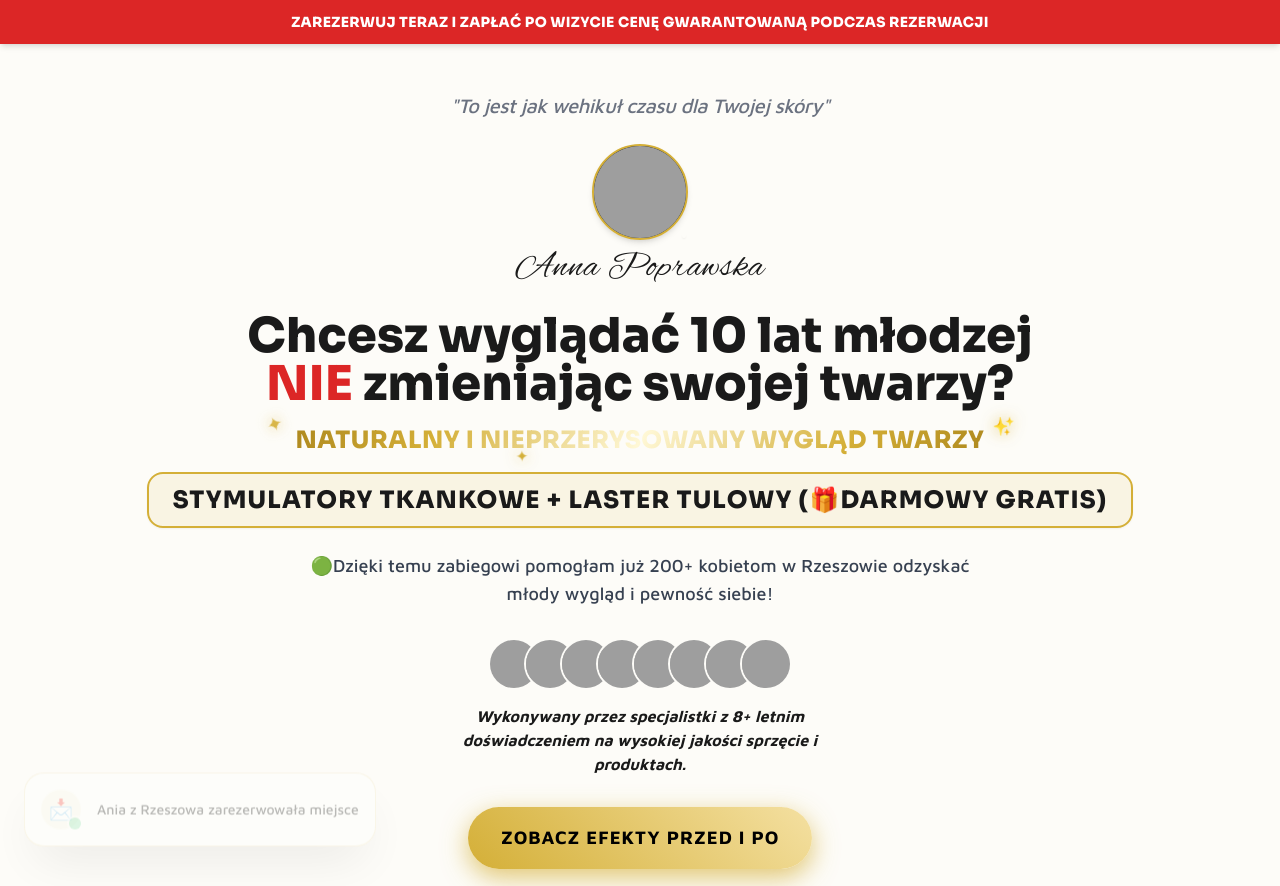
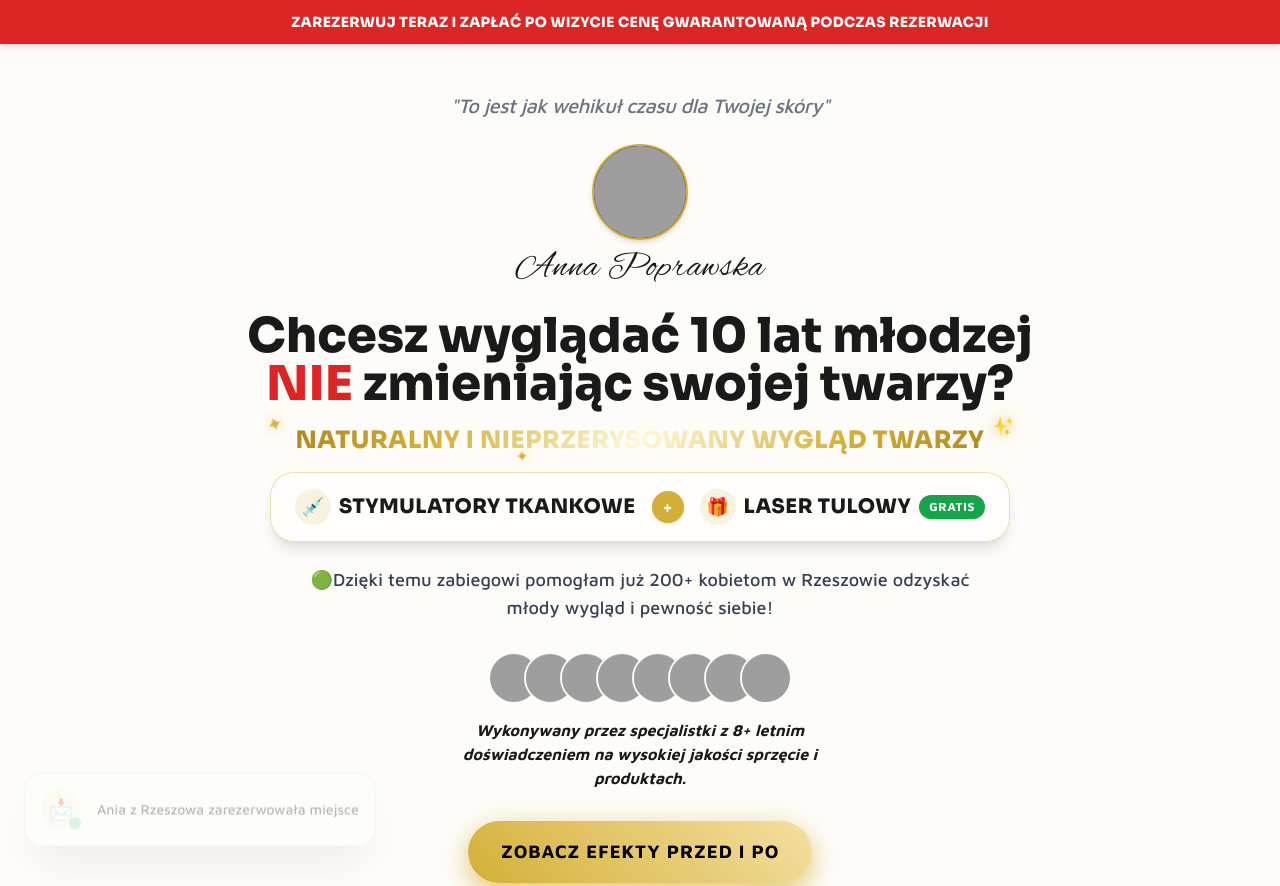
Before and after one commit to onlysukcesmedia-star/StymulatoryTkankowe--5-10-lat---RZESZ-W, a plain HTML site: page index.html in a window 1280 px wide. Shown: the top 886 px of the page. Drawn offline with nearby package versions, Linux system fonts and the light colour scheme; grey boxes are pictures that could not be loaded.

Commit message:
Update index.html

```diff
--- a/index.html
+++ b/index.html
@@ -258,11 +258,25 @@
             </p>
         </div>
 
-        <div class="inline-block border-2 border-gold bg-gold/10 px-6 py-2.5 rounded-2xl mb-6 shadow-sm backdrop-blur-sm">
-            <p class="font-sora text-lg md:text-2xl text-darkText font-black tracking-wider uppercase">
-                STYMULATORY TKANKOWE + LASTER TULOWY (🎁DARMOWY GRATIS)
-            </p>
-        </div>
+        <!-- Pakiet zabiegów -->
+<div class="inline-flex flex-row flex-nowrap items-center gap-2 sm:gap-4 bg-white/70 border border-gold/40 px-3 py-2.5 sm:px-6 sm:py-4 rounded-2xl sm:rounded-3xl mb-6 shadow-lg backdrop-blur-sm max-w-full">
+
+    <!-- Zabieg 1 -->
+    <div class="flex items-center gap-1.5 sm:gap-2 min-w-0">
+        <span class="flex-shrink-0 w-7 h-7 sm:w-9 sm:h-9 rounded-full bg-gold/15 flex items-center justify-center text-sm sm:text-lg">💉</span>
+        <span class="font-sora text-[11px] sm:text-base md:text-xl text-darkText font-extrabold uppercase tracking-wide leading-tight text-left">Stymulatory tkankowe</span>
+    </div>
+
+    <!-- Plus -->
+    <span class="flex-shrink-0 w-6 h-6 sm:w-8 sm:h-8 rounded-full bg-gold text-white flex items-center justify-center text-base sm:text-xl font-bold shadow">+</span>
+
+    <!-- Zabieg 2 + gratis -->
+    <div class="flex items-center gap-1.5 sm:gap-2 min-w-0">
+        <span class="flex-shrink-0 w-7 h-7 sm:w-9 sm:h-9 rounded-full bg-gold/15 flex items-center justify-center text-sm sm:text-lg">🎁</span>
+        <span class="font-sora text-[11px] sm:text-base md:text-xl text-darkText font-extrabold uppercase tracking-wide leading-tight text-left">Laser Tulowy</span>
+        <span class="flex-shrink-0 bg-green-600 text-white text-[9px] sm:text-xs font-bold uppercase tracking-wider px-2 py-0.5 sm:px-2.5 sm:py-1 rounded-full shadow-sm">Gratis</span>
+    </div>
+</div>
 
         <!-- Nowy angażujący opis ze społecznościowym dowodem słuszności -->
         <p class="text-gray-700 font-medium text-base md:text-lg mb-8 max-w-2xl leading-relaxed">
```
